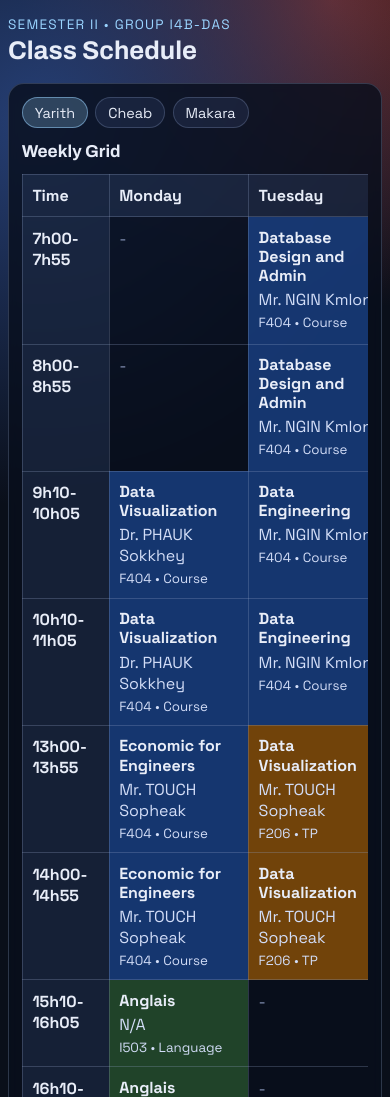
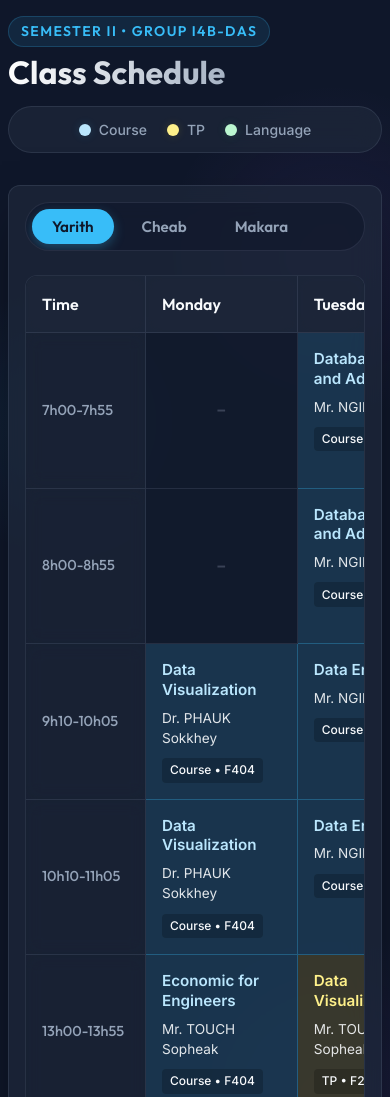
Before and after one commit to Ngo-seakyarith/yarithitc, a website built with Vite: page index.html in a window 390 px wide. Shown: the top 1097 px of the page. Built offline with nearby package versions, Linux system fonts and the light colour scheme.

Commit message:
feat(ui): redesign schedule board with legend and modern styling
- Add color-coded legend for Course, TP, and Language types
- Redesign color scheme with new CSS variables and gradient backgrounds
- Update typography to Inter/Outfit fonts
- Add glassmorphism effects and hover animations on schedule cells
- Improve responsive layout for mobile devices
- Update Anglais teacher name from N/A to Heang Leakena

```diff
--- a/src/main.ts
+++ b/src/main.ts
@@ -43,8 +43,8 @@ const schedules: Schedule[] = [
       { day: 'Monday', time: '10h10-11h05', subject: 'Data Visualization', teacher: 'Dr. PHAUK Sokkhey', className: 'F404', type: 'Course' },
       { day: 'Monday', time: '13h00-13h55', subject: 'Economic for Engineers', teacher: 'Mr. TOUCH Sopheak', className: 'F404', type: 'Course' },
       { day: 'Monday', time: '14h00-14h55', subject: 'Economic for Engineers', teacher: 'Mr. TOUCH Sopheak', className: 'F404', type: 'Course' },
-      { day: 'Monday', time: '15h10-16h05', subject: 'Anglais', teacher: 'N/A', className: 'I503', type: 'Language' },
-      { day: 'Monday', time: '16h10-17h05', subject: 'Anglais', teacher: 'N/A', className: 'I503', type: 'Language' },
+      { day: 'Monday', time: '15h10-16h05', subject: 'Anglais', teacher: 'Heang Leakena', className: 'I503', type: 'Language' },
+      { day: 'Monday', time: '16h10-17h05', subject: 'Anglais', teacher: 'Heang Leakena', className: 'I503', type: 'Language' },
       { day: 'Tuesday', time: '7h00-7h55', subject: 'Database Design and Admin', teacher: 'Mr. NGIN Kmlong', className: 'F404', type: 'Course' },
       { day: 'Tuesday', time: '8h00-8h55', subject: 'Database Design and Admin', teacher: 'Mr. NGIN Kmlong', className: 'F404', type: 'Course' },
       { day: 'Tuesday', time: '9h10-10h05', subject: 'Data Engineering', teacher: 'Mr. NGIN Kmlong', className: 'F404', type: 'Course' },
@@ -162,13 +162,13 @@ function renderTableRows(sessions: Session[]): string {
             <td class="${typeClass[session.type]}">
               <strong>${session.subject}</strong>
               <span>${session.teacher}</span>
-              <small>${session.className} • ${session.type}${session.audience ? ` • ${session.audience}` : ''}</small>
+              <small>${session.type} • ${session.className}${session.audience ? ` • ${session.audience}` : ''}</small>
             </td>
           `
         })
         .join('')
 
-      return `<tr><th>${time}</th>${dayCells}</tr>`
+      return `<tr><th class="time-cell">${time}</th>${dayCells}</tr>`
     })
     .join('')
 }
@@ -183,21 +183,29 @@ function renderSchedule(schedule: Schedule): string {
 
   return `
     <main class="board">
-      <header>
-        <p class="eyebrow">${schedule.eyebrow}</p>
-        <h1>Class Schedule</h1>
+      <header class="board-header">
+        <div>
+          <p class="eyebrow">${schedule.eyebrow}</p>
+          <h1>Class Schedule</h1>
+        </div>
+        <div class="legend">
+          <span class="legend-item"><span class="legend-color type-course"></span> Course</span>
+          <span class="legend-item"><span class="legend-color type-tp"></span> TP</span>
+          <span class="legend-item"><span class="legend-color type-language"></span> Language</span>
+        </div>
       </header>
 
       <section class="panel">
-        <div class="tabs" role="tablist" aria-label="Schedule switcher">
-          ${tabButtons}
+        <div class="panel-header">
+          <div class="tabs" role="tablist" aria-label="Schedule switcher">
+            ${tabButtons}
+          </div>
         </div>
-        <h2>Weekly Grid</h2>
         <div class="table-wrap">
           <table>
             <thead>
               <tr>
-                <th>Time</th>
+                <th class="time-col">Time</th>
                 <th>Monday</th>
                 <th>Tuesday</th>
                 <th>Wednesday</th>
--- a/src/style.css
+++ b/src/style.css
@@ -1,165 +1,325 @@
-@import url('https://fonts.googleapis.com/css2?family=Space+Grotesk:wght@400;500;700&display=swap');
-@import url('https://fonts.googleapis.com/css2?family=Archivo:wght@600;700&display=swap');
+@import url('https://fonts.googleapis.com/css2?family=Inter:wght@400;500;600;700&family=Outfit:wght@500;600;700&display=swap');
 
 :root {
-  --bg: #0a0f1a;
-  --panel: rgba(8, 14, 28, 0.8);
-  --line: rgba(144, 163, 196, 0.28);
-  --text: #e8edf8;
-  --muted: #9ca8c4;
-  --course: #1f4fa4;
-  --tp: #b96800;
-  --lang: #356c34;
+  --bg-base: #0f172a;
+  --bg-gradient-1: #1e1b4b;
+  --bg-gradient-2: #0f172a;
+  --panel-bg: rgba(30, 41, 59, 0.7);
+  --panel-border: rgba(148, 163, 184, 0.15);
+  --text-main: #f8fafc;
+  --text-muted: #94a3b8;
+  --text-accent: #38bdf8;
+
+  --course-bg: rgba(56, 189, 248, 0.15);
+  --course-border: rgba(56, 189, 248, 0.3);
+  --course-text: #bae6fd;
+
+  --tp-bg: rgba(250, 204, 21, 0.15);
+  --tp-border: rgba(250, 204, 21, 0.3);
+  --tp-text: #fef08a;
+
+  --lang-bg: rgba(74, 222, 128, 0.15);
+  --lang-border: rgba(74, 222, 128, 0.3);
+  --lang-text: #bbf7d0;
+
+  --empty-bg: rgba(15, 23, 42, 0.4);
+  --empty-border: rgba(51, 65, 85, 0.5);
+
+  --radius-lg: 24px;
+  --radius-md: 12px;
+  --radius-sm: 8px;
+
+  --transition: all 0.3s cubic-bezier(0.4, 0, 0.2, 1);
 }
 
 * {
   box-sizing: border-box;
+  margin: 0;
+  padding: 0;
 }
 
 body {
-  margin: 0;
   min-width: 320px;
-  font-family: 'Space Grotesk', sans-serif;
-  color: var(--text);
-  background:
-    radial-gradient(circle at 10% 10%, #263f75 0%, transparent 34%),
-    radial-gradient(circle at 85% 0%, #6b2c2c 0%, transparent 25%),
-    var(--bg);
+  min-height: 100vh;
+  font-family: 'Inter', sans-serif;
+  color: var(--text-main);
+  background-color: var(--bg-base);
+  background-image:
+    radial-gradient(circle at 15% 50%, rgba(56, 189, 248, 0.08), transparent 25%),
+    radial-gradient(circle at 85% 30%, rgba(168, 85, 247, 0.08), transparent 25%);
+  background-attachment: fixed;
+  line-height: 1.5;
+  -webkit-font-smoothing: antialiased;
 }
 
 #app {
-  padding: 2rem 1rem 3rem;
-}
-
-.board {
-  max-width: 1200px;
+  padding: 2rem 1.5rem 4rem;
+  max-width: 1400px;
   margin: 0 auto;
 }
 
-header {
-  margin-bottom: 1.2rem;
+/* Header Styles */
+.board-header {
+  display: flex;
+  justify-content: space-between;
+  align-items: flex-end;
+  margin-bottom: 2rem;
+  flex-wrap: wrap;
+  gap: 1.5rem;
 }
 
 .eyebrow {
-  margin: 0;
-  color: #9ad4ff;
-  letter-spacing: 0.09em;
+  color: var(--text-accent);
+  font-family: 'Outfit', sans-serif;
+  font-size: 0.875rem;
+  font-weight: 600;
+  letter-spacing: 0.1em;
   text-transform: uppercase;
-  font-size: 0.85rem;
-}
-
-h1,
-h2 {
-  font-family: 'Archivo', sans-serif;
+  margin-bottom: 0.5rem;
+  display: inline-block;
+  padding: 0.25rem 0.75rem;
+  background: rgba(56, 189, 248, 0.1);
+  border-radius: 999px;
+  border: 1px solid rgba(56, 189, 248, 0.2);
 }
 
 h1 {
-  margin: 0.25rem 0 0;
-  font-size: clamp(1.6rem, 2.5vw, 2.4rem);
+  font-family: 'Outfit', sans-serif;
+  font-size: clamp(2rem, 4vw, 3rem);
+  font-weight: 700;
+  line-height: 1.1;
+  background: linear-gradient(to right, #fff, #94a3b8);
+  -webkit-background-clip: text;
+  -webkit-text-fill-color: transparent;
 }
 
-.sub {
-  margin: 0.25rem 0 0;
-  color: var(--muted);
+/* Legend */
+.legend {
+  display: flex;
+  gap: 1.25rem;
+  background: var(--panel-bg);
+  padding: 0.75rem 1.25rem;
+  border-radius: 999px;
+  border: 1px solid var(--panel-border);
+  backdrop-filter: blur(12px);
 }
 
-.panel {
-  border: 1px solid var(--line);
-  background: var(--panel);
-  border-radius: 16px;
-  padding: 1rem;
-  margin-top: 1rem;
-  backdrop-filter: blur(4px);
+.legend-item {
+  display: flex;
+  align-items: center;
+  gap: 0.5rem;
+  font-size: 0.875rem;
+  font-weight: 500;
+  color: var(--text-muted);
 }
 
-h2 {
-  margin: 0 0 0.8rem;
-  font-size: 1.08rem;
+.legend-color {
+  width: 12px;
+  height: 12px;
+  border-radius: 50%;
+}
+
+.legend-color.type-course { background: var(--course-text); box-shadow: 0 0 10px var(--course-bg); }
+.legend-color.type-tp { background: var(--tp-text); box-shadow: 0 0 10px var(--tp-bg); }
+.legend-color.type-language { background: var(--lang-text); box-shadow: 0 0 10px var(--lang-bg); }
+
+/* Panel & Tabs */
+.panel {
+  background: var(--panel-bg);
+  border: 1px solid var(--panel-border);
+  border-radius: var(--radius-lg);
+  padding: 1.5rem;
+  backdrop-filter: blur(16px);
+  box-shadow: 0 25px 50px -12px rgba(0, 0, 0, 0.5);
+}
+
+.panel-header {
+  display: flex;
+  justify-content: space-between;
+  align-items: center;
+  margin-bottom: 1.5rem;
 }
 
 .tabs {
-  display: inline-flex;
-  gap: 0.45rem;
-  margin-bottom: 0.85rem;
-  flex-wrap: wrap;
+  display: flex;
+  gap: 0.5rem;
+  background: rgba(15, 23, 42, 0.6);
+  padding: 0.375rem;
+  border-radius: 999px;
+  border: 1px solid var(--panel-border);
 }
 
 .tab-btn {
-  border: 1px solid var(--line);
-  background: rgba(80, 109, 165, 0.16);
-  color: var(--text);
+  background: transparent;
+  border: none;
+  color: var(--text-muted);
+  padding: 0.5rem 1.25rem;
   border-radius: 999px;
-  padding: 0.35rem 0.75rem;
+  font-family: 'Outfit', sans-serif;
+  font-weight: 600;
+  font-size: 0.95rem;
   cursor: pointer;
-  font-family: 'Space Grotesk', sans-serif;
-  font-size: 0.9rem;
+  transition: var(--transition);
+}
+
+.tab-btn:hover {
+  color: var(--text-main);
+  background: rgba(255, 255, 255, 0.05);
 }
 
 .tab-btn.active {
-  background: rgba(154, 212, 255, 0.24);
-  border-color: rgba(154, 212, 255, 0.5);
+  background: var(--text-accent);
+  color: #0f172a;
+  box-shadow: 0 4px 12px rgba(56, 189, 248, 0.3);
 }
 
+/* Table Styles */
 .table-wrap {
   overflow-x: auto;
+  border-radius: var(--radius-md);
+  border: 1px solid var(--panel-border);
+  background: rgba(15, 23, 42, 0.4);
 }
 
 table {
   width: 100%;
-  border-collapse: collapse;
-  min-width: 900px;
+  border-collapse: separate;
+  border-spacing: 0;
+  min-width: 1000px;
 }
 
-th,
-td {
-  border: 1px solid var(--line);
-  padding: 0.65rem 0.6rem;
-  vertical-align: top;
+th, td {
+  padding: 1rem;
+  border-bottom: 1px solid var(--panel-border);
+  border-right: 1px solid var(--panel-border);
+}
+
+th:last-child, td:last-child {
+  border-right: none;
+}
+
+tr:last-child td {
+  border-bottom: none;
 }
 
 th {
-  background: rgba(80, 109, 165, 0.2);
+  background: rgba(30, 41, 59, 0.8);
+  font-family: 'Outfit', sans-serif;
+  font-weight: 600;
+  color: var(--text-main);
   text-align: left;
+  position: sticky;
+  top: 0;
+  z-index: 10;
+  backdrop-filter: blur(8px);
+}
+
+.time-col {
+  width: 120px;
+}
+
+.time-cell {
+  font-family: 'Outfit', sans-serif;
+  color: var(--text-muted);
+  font-weight: 500;
+  font-size: 0.9rem;
+  background: rgba(30, 41, 59, 0.4);
+}
+
+/* Cell Types */
+td {
+  vertical-align: top;
+  transition: var(--transition);
+  position: relative;
+  overflow: hidden;
+}
+
+td:not(.empty):hover {
+  transform: translateY(-2px);
+  z-index: 1;
+  box-shadow: 0 10px 20px -10px rgba(0,0,0,0.5);
 }
 
 td strong {
   display: block;
-  line-height: 1.2;
+  font-size: 0.95rem;
+  font-weight: 600;
+  margin-bottom: 0.5rem;
+  line-height: 1.3;
 }
 
-td span,
+td span {
+  display: block;
+  font-size: 0.85rem;
+  margin-bottom: 0.5rem;
+  opacity: 0.9;
+}
+
 td small {
-  display: block;
-  margin-top: 0.25rem;
-  color: #d2ddf7;
+  display: inline-block;
+  font-size: 0.75rem;
+  padding: 0.2rem 0.5rem;
+  border-radius: 4px;
+  background: rgba(0, 0, 0, 0.2);
+  font-weight: 500;
 }
 
 .type-course {
-  background: color-mix(in oklab, var(--course) 62%, transparent);
+  background: var(--course-bg);
+  border-color: var(--course-border);
+}
+.type-course strong { color: var(--course-text); }
+
+.type-tp {
+  background: var(--tp-bg);
+  border-color: var(--tp-border);
+}
+.type-tp strong { color: var(--tp-text); }
+
+.type-language {
+  background: var(--lang-bg);
+  border-color: var(--lang-border);
+}
+.type-language strong { color: var(--lang-text); }
+
+.empty {
+  background: var(--empty-bg);
+  color: rgba(148, 163, 184, 0.3);
+  text-align: center;
+  vertical-align: middle;
+  font-size: 1.5rem;
 }
 
-.type-tp {
-  background: color-mix(in oklab, var(--tp) 60%, transparent);
-}
-
-.type-language {
-  background: color-mix(in oklab, var(--lang) 58%, transparent);
-}
-
-.empty {
-  color: #8694b7;
-}
-
-.summary-table {
-  min-width: 640px;
-}
-
-@media (max-width: 700px) {
+/* Responsive */
+@media (max-width: 768px) {
   #app {
     padding: 1rem 0.5rem 2rem;
   }
 
+  .board-header {
+    flex-direction: column;
+    align-items: flex-start;
+    gap: 1rem;
+  }
+
+  .legend {
+    width: 100%;
+    justify-content: center;
+    flex-wrap: wrap;
+  }
+
   .panel {
-    padding: 0.8rem;
+    padding: 1rem;
+    border-radius: var(--radius-md);
+  }
+
+  .tabs {
+    width: 100%;
+    overflow-x: auto;
+    justify-content: flex-start;
+  }
+
+  .tab-btn {
+    white-space: nowrap;
   }
 }
```
